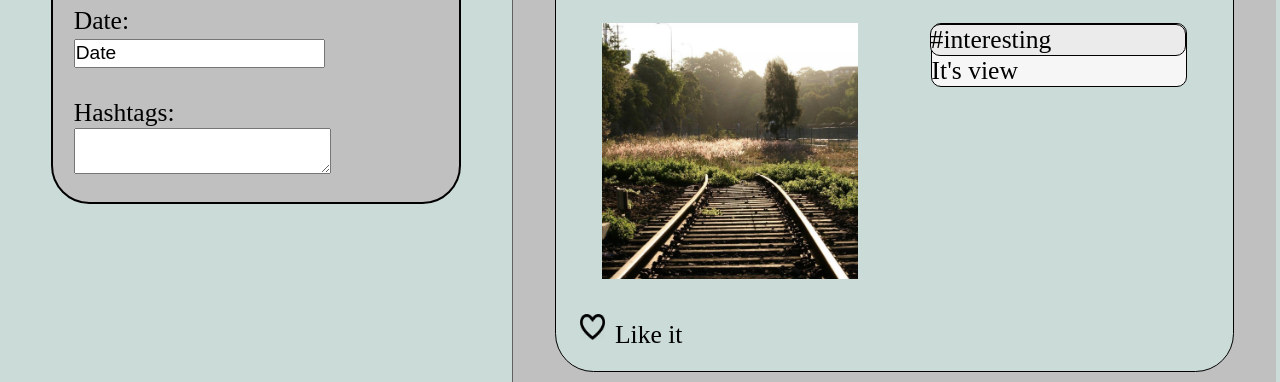
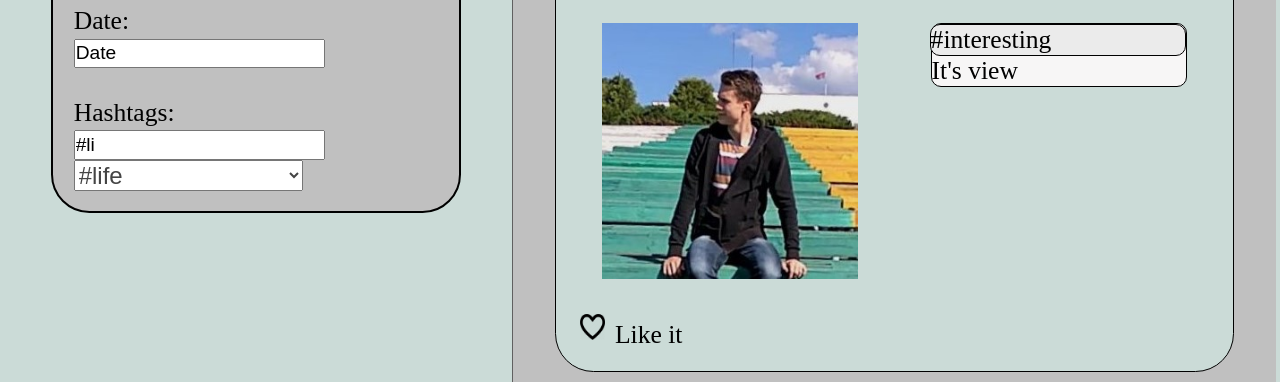
Before and after one commit to Valexxjr/student-practice, a plain HTML site: page UI/index.html in a window 1280 px wide. Shown: the part 235-617 px from the top of the page. Drawn offline with Linux system fonts and the light colour scheme.

Commit message:
hashtags list added

```diff
--- a/UI/css/styles.css
+++ b/UI/css/styles.css
@@ -77,7 +77,7 @@ aside {
   background-color: #c0c0c0;
   height: 76vh;
   width: 53%;
-  overflow: scroll;
+  overflow-y: scroll;
 }
 
 #filter {
@@ -92,10 +92,6 @@ aside {
   height: 2vw;
   font-size: 1.5vw;
 }
-#filter textarea {
-  font-size: 1.5vw;
-}
-
 #create {
   background-color: #f7f6f6;
   height: 10%;
@@ -183,3 +179,9 @@ footer span {
   float: right;
   width: 10%;
 }
+
+select {
+  width: 63%;
+  font-size: 3vh;
+  color: #444444;
+}
--- a/UI/index.html
+++ b/UI/index.html
@@ -37,7 +37,14 @@
       <p>
         <span>Hashtags:</span>
       </p>
-      <textarea value="Date" cols="20"></textarea>
+      <input value="#li" size="20">
+      <p><select>Hashs
+        <option disabled>####</option>
+        <option value="Чебурашка">#live</option>
+        <option selected value="Крокодил Гена">#life</option>
+        <option value="Шапокляк">#line</option>
+        <option value="Крыса Лариса">#library</option>
+   </select></p>
     </div>
   </main>
   <aside>
@@ -53,7 +60,7 @@
         <span> Alexander Valai</span>
       </div>
       <span id="date">15:08 25.02.2018</span>
-      <img src="img/road.jpg" class="photopost">
+      <img src="img/valai.jpg" class="photopost">
       <div class="description">
         <div class="hashtags">
           #interesting
@@ -70,7 +77,7 @@
         <span> Alexander Valai</span>
       </div>
       <span id="date">15:08 25.02.2018</span>
-      <img src="img/road.jpg" class="photopost">
+      <img src="img/valai.jpg" class="photopost">
       <div class="description">
         <div class="hashtags">
           #funny
@@ -87,7 +94,7 @@
         <span> Alexander Valai</span>
       </div>
       <span id="date">15:08 25.02.2018</span>
-      <img src="img/road.jpg" class="photopost">
+      <img src="img/valai.jpg" class="photopost">
       <div class="description">
         <div class="hashtags">
           #hashtag #onemore
@@ -104,7 +111,7 @@
         <span> Alexander Valai</span>
       </div>
       <span id="date">15:08 25.02.2018</span>
-      <img src="img/road.jpg" class="photopost">
+      <img src="img/valai.jpg" class="photopost">
       <div class="description">
         <div class="hashtags">
           #hashtag #anotherhashtag
@@ -121,7 +128,7 @@
         <span> Alexander Valai</span>
       </div>
       <span id="date">15:08 25.02.2018</span>
-      <img src="img/road.jpg" class="photopost">
+      <img src="img/valai.jpg" class="photopost">
       <div class="description">
         <div class="hashtags">
           #hashtags #friendship
@@ -139,7 +146,7 @@
         <span> Alexander Valai</span>
       </div>
       <span id="date">15:08 25.02.2018</span>
-      <img src="img/road.jpg" class="photopost">
+      <img src="img/valai.jpg" class="photopost">
       <div class="description">
         <div class="hashtags">
           #funny
@@ -156,7 +163,7 @@
         <span> Alexander Valai</span>
       </div>
       <span id="date">15:08 25.02.2018</span>
-      <img src="img/road.jpg" class="photopost">
+      <img src="img/valai.jpg" class="photopost">
       <div class="description">
         <div class="hashtags">
           #funny
@@ -171,7 +178,7 @@
         <span> Alexander Valai</span>
       </div>
       <span id="date">15:08 25.02.2018</span>
-      <img src="img/road.jpg" class="photopost">
+      <img src="img/valai.jpg" class="photopost">
       <div class="description">
         <div class="hashtags">
           #funny
@@ -186,7 +193,7 @@
         <span> Alexander Valai</span>
       </div>
       <span id="date">15:08 25.02.2018</span>
-      <img src="img/road.jpg" class="photopost">
+      <img src="img/valai.jpg" class="photopost">
       <div class="description">
         <div class="hashtags">
           #funny
@@ -204,7 +211,7 @@
         <span> Alexander Valai</span>
       </div>
       <span id="date">15:08 25.02.2018</span>
-      <img src="img/road.jpg" class="photopost">
+      <img src="img/valai.jpg" class="photopost">
       <div class="description">
         <div class="hashtags">
           #funny
```
